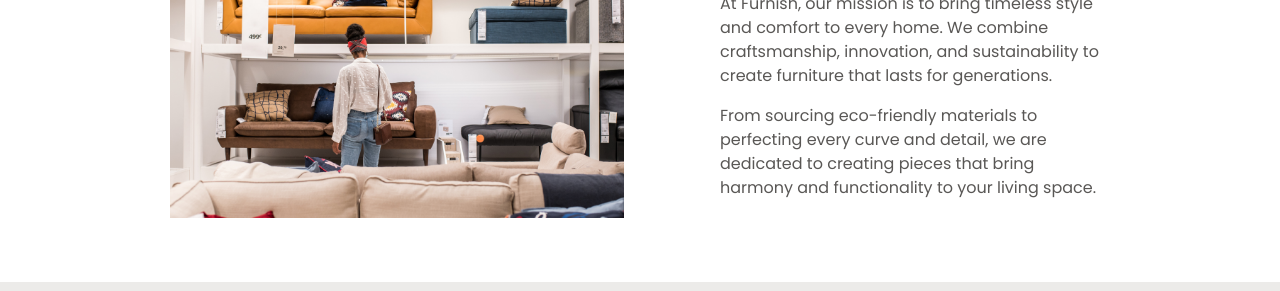
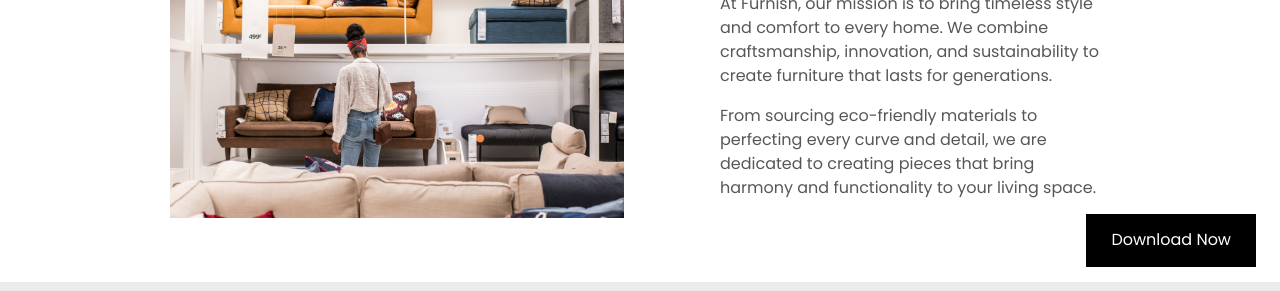
Before and after one commit to codescandy/furnish-bootstrap-template, a website built with Vite: page src/about.html in a window 1280 px wide. Shown: the part 509-800 px from the top of the page. Built offline with nearby package versions, Linux system fonts and the light colour scheme.

Commit message:
updated version

```diff
--- a/src/about.html
+++ b/src/about.html
@@ -248,7 +248,9 @@
           </div>
           </div>
         </div>
-        </footer>
+          </footer>  <div class="position-absolute end-0 bottom-0 m-4">
+        <a href="https://codescandy.com/" class="btn btn-primary" target="_blank"> Download Now</a>
+        </div>
         <div class="offcanvas offcanvas-end" tabindex="-1" id="offcanvasExample" aria-labelledby="offcanvasExampleLabel">
   <div class="offcanvas-header px-4">
      <a class="navbar-brand" href="#">
```
Also changed, not shown: src/contact.html (+3 -1 lines), src/index.html (+3 -0 lines), src/products.html (+3 -1 lines), src/testimonials.html (+3 -1 lines), 1 other file.
